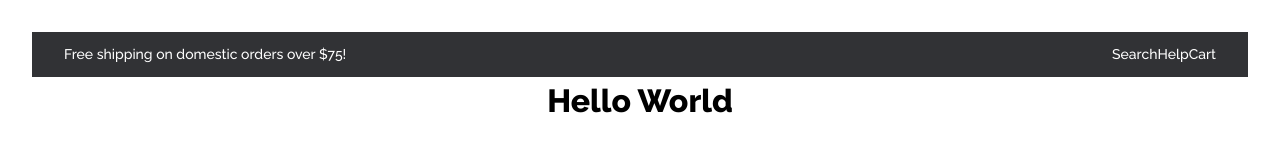
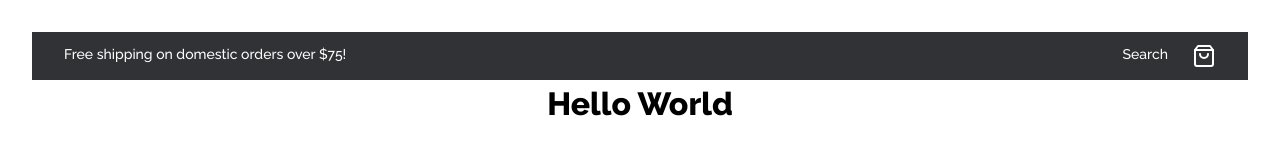
Before and after one commit to timothypage/sole-and-ankle-vite, a React (Vite) app: page / in a window 1280 px wide. Shown: the top 160 px of the page. Built offline with nearby package versions, Linux system fonts and the light colour scheme.

Commit message:
add search input and react-feature and re-configure styles a bit

```diff
--- a/package.json
+++ b/package.json
@@ -23,6 +23,7 @@
     "eslint-plugin-react-refresh": "^0.4.1",
     "postcss": "^8.4.25",
     "postcss-nesting": "^12.0.0",
+    "react-feather": "^2.0.10",
     "vite": "^4.4.0"
   }
 }
--- a/src/components/PreHeader/PreHeader.jsx
+++ b/src/components/PreHeader/PreHeader.jsx
@@ -1,11 +1,13 @@
-import { preheader, otherText } from "./PreHeader.module.css";
+import { ShoppingBag } from "react-feather";
+import SearchInput from "/src/components/SearchInput"
+
+import styles from "./PreHeader.module.css";
 
 const PreHeader = () => (
-  <div className={preheader}>
+  <div className={styles.preheader}>
     <p>Free shipping on domestic orders over $75!</p>
-    <p className={otherText}>Search</p>
-    <p>Help</p>
-    <div className="cart">Cart</div>
+    <SearchInput />
+    <ShoppingBag className={styles.lightGreyText} />
   </div>
 )
 
--- a/src/components/PreHeader/PreHeader.module.css
+++ b/src/components/PreHeader/PreHeader.module.css
@@ -1,16 +1,17 @@
 .preheader {
-  background: #313235;
-  color: #FFFFFF;
+  background: var(--gray-900);
+  color: white;
   font-size: 0.875rem;
   padding: 0.75rem 2rem;
 
   display: flex;
+  gap: 1.5rem;
 
   :first-child {
     margin-right: auto;
   }
 }
 
-.other-text {
-  color: #C9CECF;
+.light-grey-text {
+  color: var(--gray-300);
 }
--- /dev/null
+++ b/src/components/SearchInput/SearchInput.jsx
@@ -0,0 +1,5 @@
+const SearchInput = () => (
+  <div>Search</div>
+)
+
+export default SearchInput
--- /dev/null
+++ b/src/components/SearchInput/index.js
@@ -0,0 +1 @@
+export { default } from  "./SearchInput"
--- a/src/index.css
+++ b/src/index.css
@@ -54,3 +54,20 @@ p, h1, h2, h3, h4, h5, h6 {
 body {
   font-family: Raleway, Arial, sans-serif;
 }
+
+
+/* colors */
+:root {
+  --gray-100: hsl(185deg, 5%, 95%);
+  --gray-300: hsl(190deg, 5%, 80%);
+  --gray-500: hsl(196deg, 4%, 60%);
+  --gray-700: hsl(220deg, 5%, 40%);
+  --gray-900: hsl(220deg, 3%, 20%);
+
+  --primary: hsl(340deg, 65%, 47%);
+  --secondary: hsl(240deg, 60%, 63%);
+
+  --weight-normal: 500;
+  --weight-medium: 600;
+  --weight-bold: 800;
+}
```
Also changed, not shown: src/components/SearchInput/SearchInput.module.css (added), 1 other file (tests, documents, lock files or other folders).
